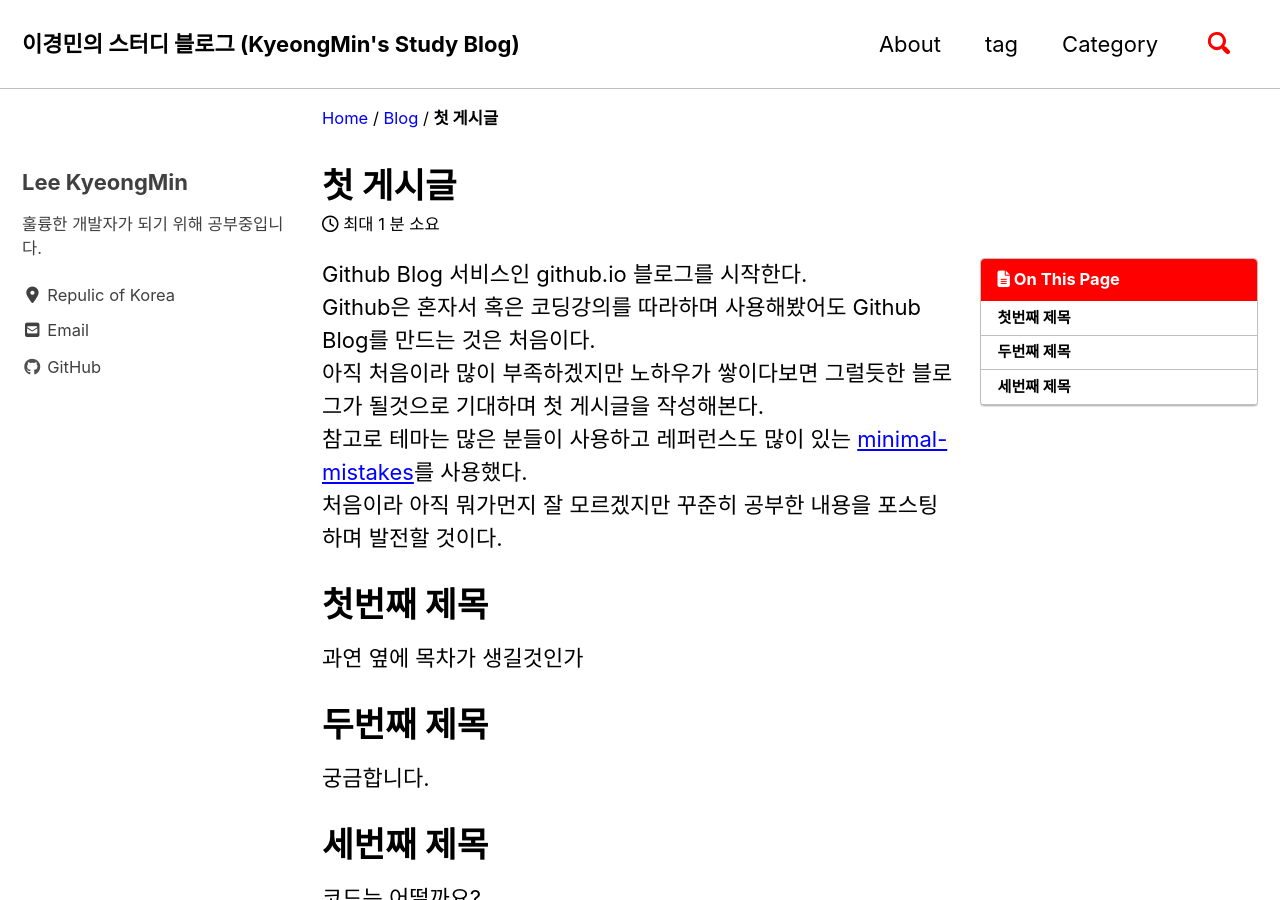
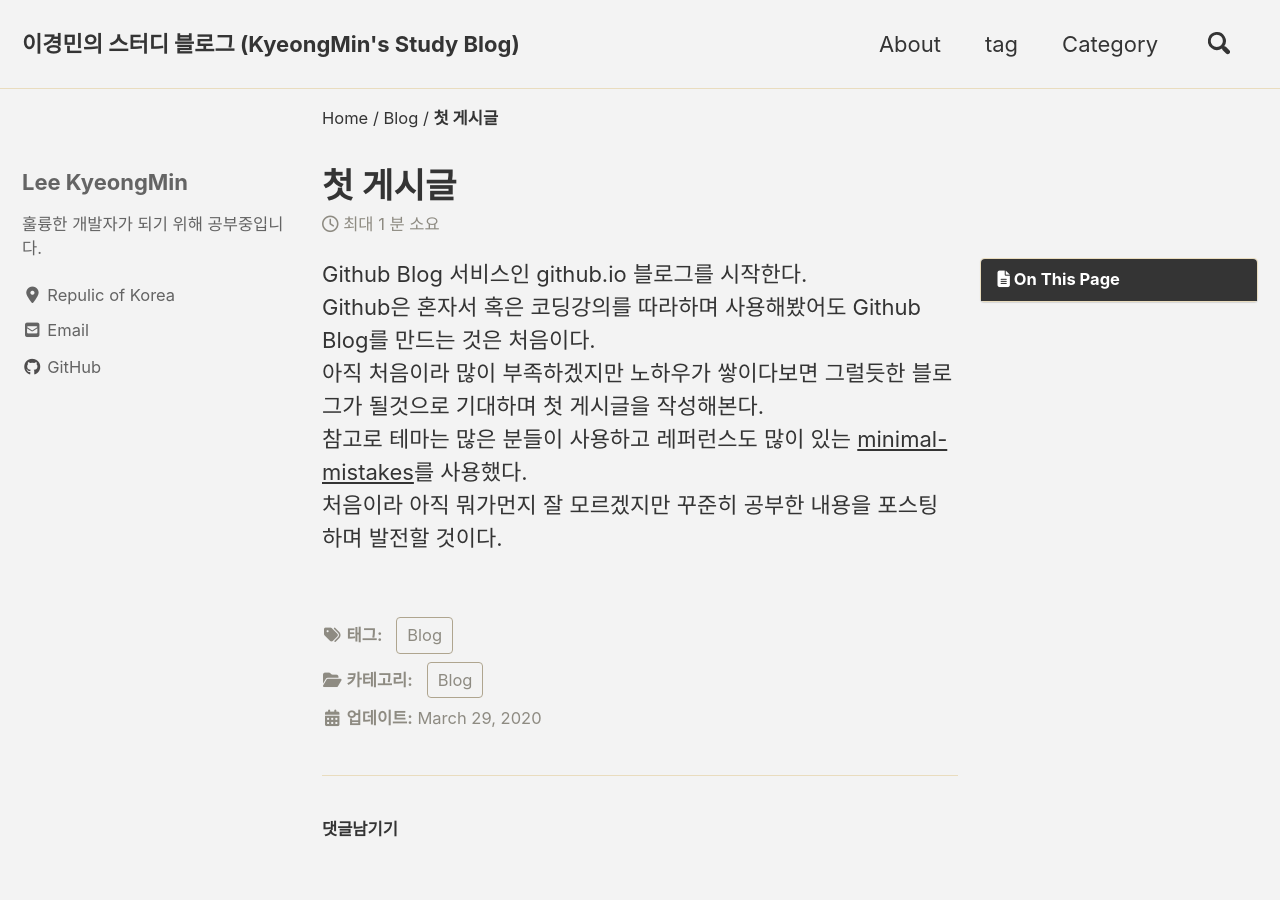
Before and after one commit to ekmst1027/test, a Jekyll site: the page built from _posts/2020-03-29-first-post.md, in a window 1280 px wide and 900 px high. Built offline with Jekyll 4.4.1, drawn with Linux system fonts in a browser that asks for light colours; cached includes are drawn as plain includes; nearby versions of some CDN libraries; comment, search, counter and statistics services are not loaded; some of the changed text lies outside the part shown.

Commit message:
스킨 변경 및 첫 게시글 수정

````diff
--- a/_config.yml
+++ b/_config.yml
@@ -12,7 +12,7 @@
 
 # theme                  : "minimal-mistakes-jekyll"
 # remote_theme           : "mmistakes/minimal-mistakes"
-minimal_mistakes_skin: "contrast" # "air", "aqua", "contrast", "dark", "dirt", "neon", "mint", "plum", "sunrise"
+minimal_mistakes_skin: "dirt" # "air", "aqua", "contrast", "dark", "dirt", "neon", "mint", "plum", "sunrise"
 
 # Site Settings
 locale: "ko-KR"
--- a/_posts/2020-03-29-first-post.md
+++ b/_posts/2020-03-29-first-post.md
@@ -17,24 +17,3 @@ Github Blog를 만드는 것은 처음이다.
 첫 게시글을 작성해본다.
 참고로 테마는 많은 분들이 사용하고 레퍼런스도 많이 있는 [minimal-mistakes](https://github.com/mmistakes/minimal-mistakes)를 사용했다.
 처음이라 아직 뭐가먼지 잘 모르겠지만 꾸준히 공부한 내용을 포스팅하며 발전할 것이다.
-
-# 첫번째 제목
-
-과연 옆에 목차가 생길것인가
-
-# 두번째 제목
-
-궁금합니다.
-
-# 세번째 제목
-
-코드는 어떨까요?
-
-```java
-class Hello() {
-    public static void main(String[] args) {
-        System.out.println("Hello World!")
-    }
-}
-
-```
````
